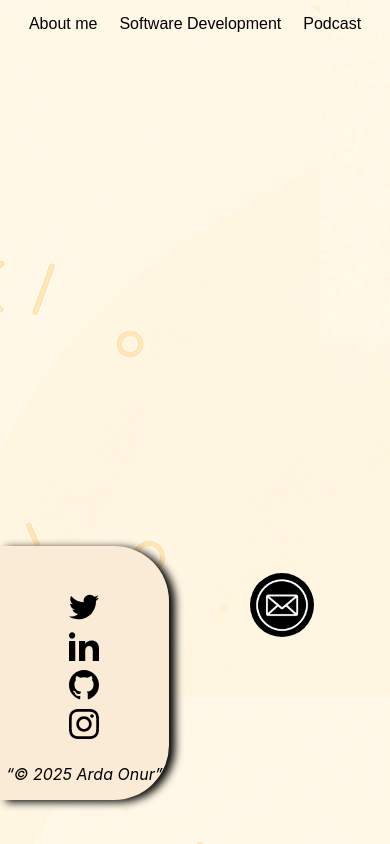
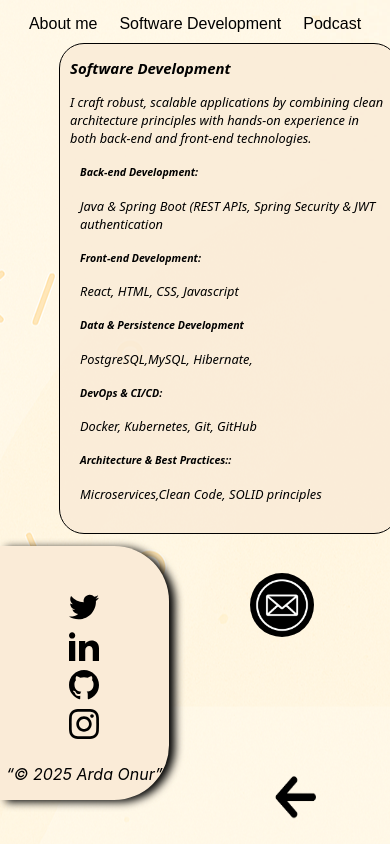
Before and after one commit to arda-onur/ardaonurPortfolio, a React (Create React App) app: page / in a window 390 px wide. Both pictures are taken after a click on the button "Software Development". Built offline with nearby package versions, Linux system fonts and the light colour scheme.

Commit message:
updated css

```diff
--- a/src/App.jsx
+++ b/src/App.jsx
@@ -6,6 +6,7 @@ import {AboutMe} from "./components/AboutMe";
 import {LeftNavigation} from "./components/LeftNavigation";
 import {Mail} from "./components/Mail";
 import {Podcast} from "./components/Podcast";
+import {SoftwareDevelopment} from "./components/SoftwareDevelopment";
 
 
 
@@ -20,6 +21,7 @@ function App() {
         <div className="page-container">
             {page === "entrance" && <Entrance />}
             {page === "about" &&  <AboutMe onBack={() => setPage("entrance")} />}
+            {page === "development" &&  <SoftwareDevelopment onBack={() => setPage("entrance")} />}
             {page === "podcast" &&  <Podcast onBack={() => setPage("entrance")} />}
 
         </div>
--- /dev/null
+++ b/src/components/SoftwareDevelopment.jsx
@@ -0,0 +1,34 @@
+import {GoBack} from "./GoBack";
+import "../css/SoftwareDevelopment.css"
+import "../css/GoBack.css"
+
+export function SoftwareDevelopment({onBack}) {
+    return (
+        <>
+
+
+
+
+        <div className="developmentDiv">
+              <p>
+                  <h3>Software Development</h3>
+                  I craft robust, scalable applications by combining clean architecture principles with hands-on experience in both back-end and front-end technologies.
+
+
+                  <p> <h5>Back-end Development:</h5> Java & Spring Boot (REST APIs, Spring Security & JWT authentication</p>
+
+                 <p>   <h5>Front-end Development:</h5>  React, HTML, CSS, Javascript  </p>
+
+
+                  <p>   <h5>Data & Persistence Development</h5> PostgreSQL,MySQL, Hibernate, </p>
+
+                  <p>   <h5>DevOps & CI/CD:</h5> Docker, Kubernetes, Git, GitHub</p>
+
+                  <p>   <h5>Architecture & Best Practices::</h5> Microservices,Clean Code, SOLID principles</p>
+              </p>
+
+        </div>
+            <GoBack onClick={onBack}/>
+</>
+    )
+}
--- a/src/css/GoBack.css
+++ b/src/css/GoBack.css
@@ -39,6 +39,7 @@
         cursor: pointer;
         width: 20vh;
         border-radius: 15px;
+
     }
 
 }
--- a/src/css/Podcast.css
+++ b/src/css/Podcast.css
@@ -1,9 +1,23 @@
 .PodcastTrailer{
+    transform: none !important;
+    overflow-x: auto;
+    box-sizing: border-box;
+    position: relative;
+    max-width: 600px;          /* ya da istediğin max genişlik */
+    width: 90%;                /* container genişliğini ayarla */
+    margin: 2rem 1rem 2rem auto;
 
-    transform: translate(140vh,-3vh);
 }
 iframe{
     width: 20%;
+}
+
+.PodcastTrailer iframe {
+    width: 100% !important;
+    max-width: 600px;
+    height: auto;
+    display: block;
+    border: none;
 }
 .aboutPodcastDiv{
     position: absolute;
@@ -44,7 +58,6 @@ iframe{
 @media only screen and (max-width: 480px) {
     .PodcastTrailer{
 
-        transform: translate(0vh,-34vh);
 
 
     }
--- /dev/null
+++ b/src/css/SoftwareDevelopment.css
@@ -0,0 +1,48 @@
+.developmentDiv{
+    position: absolute;
+    top: 20vw;
+    left: 7vw;
+    width: 65vh;
+    height:55vh;
+    transform: translate(50vh, -30vh);
+    font-size: 0.9rem;
+    font-family: system-ui, sans-serif;
+    background-color: antiquewhite;
+    background-color: rgba(250, 235, 215, 0.9);
+    border-radius: 25px;
+    animation: aboutmeBounce 2s ease 0s 1 forwards;
+    border: 1px solid black;
+}
+
+.developmentDiv p{
+    margin: 10px;
+    opacity: 1;
+}
+.goback{
+    position: absolute;
+}
+
+@media only screen and (max-width: 480px) {
+    .developmentDiv{
+        position: absolute;
+        width: 40vh;
+        height: 58vh;
+        top: 65vw;
+        left:7vh;
+        transform: translate(8vh, -15vh);
+        font-size: 0.8rem;
+        font-family: system-ui, sans-serif;
+        background-color: antiquewhite;
+        background-color: rgba(250, 235, 215, 0.9);
+        border-radius: 25px;
+        animation: aboutmeBounce 2s ease 0s 1 forwards;
+        border: 1px solid black;
+    }
+
+    .developmentDiv p{
+        margin: 10px;
+        opacity: 1;
+    }
+
+
+}
```
